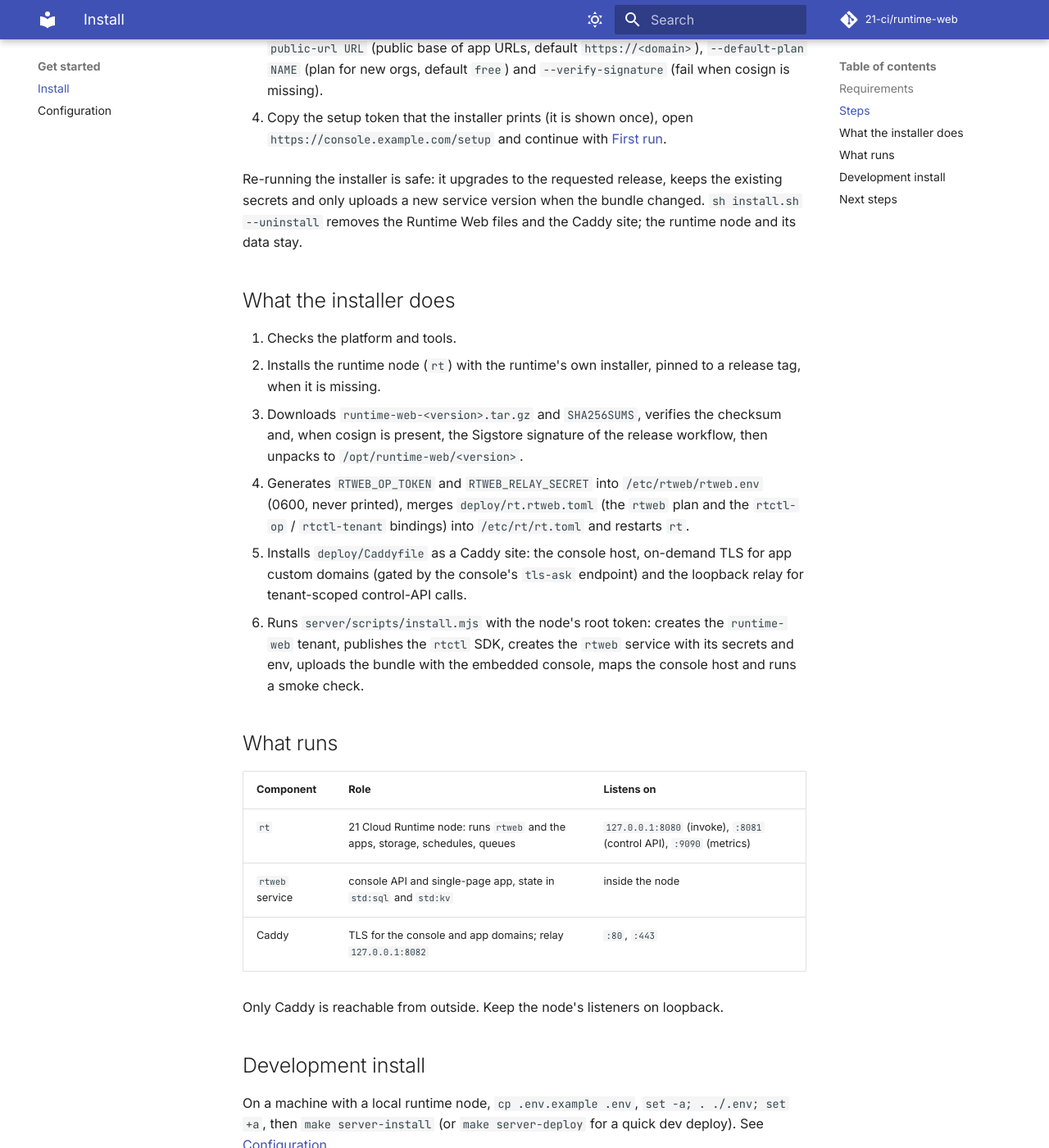
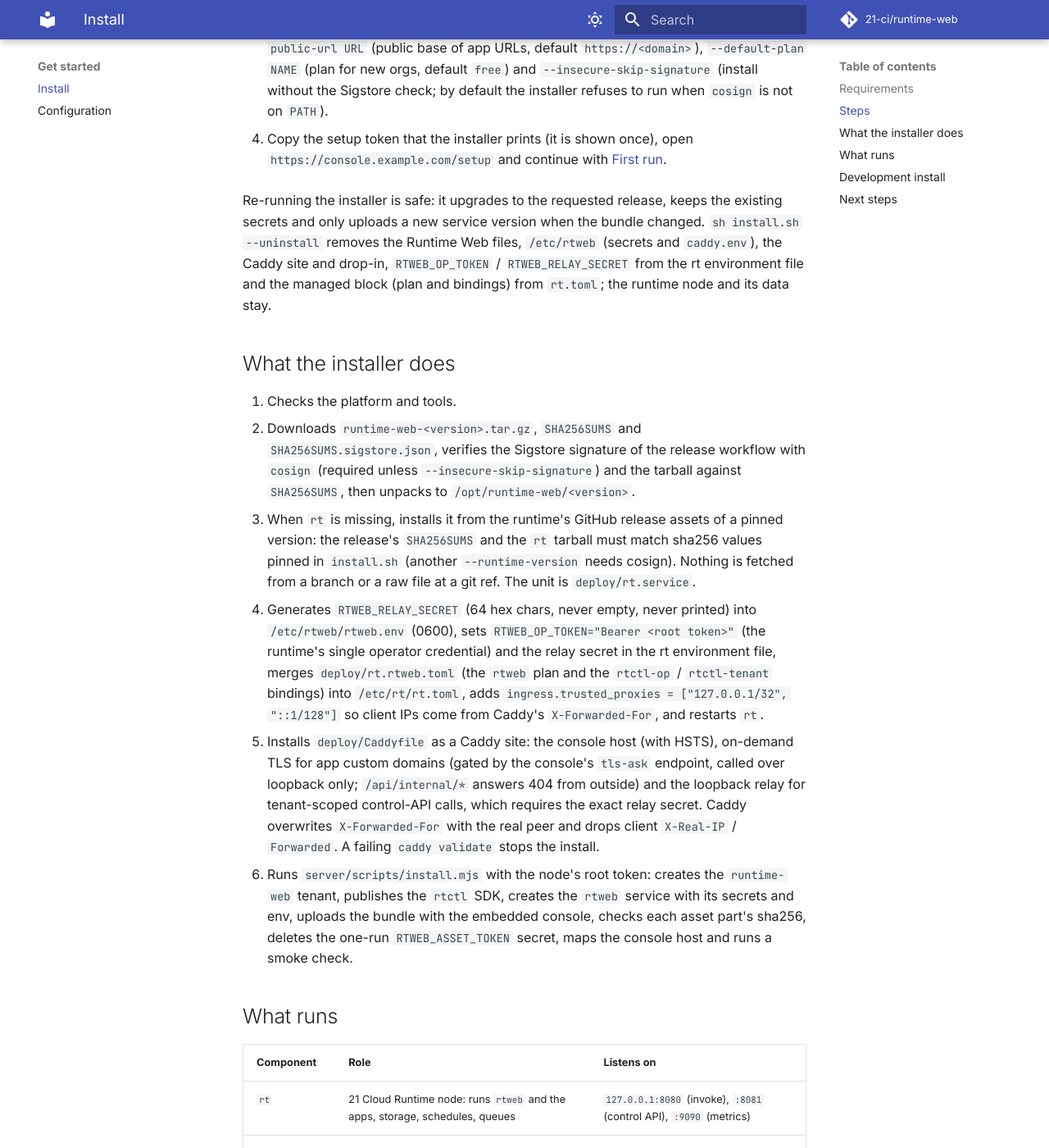
Before and after one commit to 21-ci/runtime-web, an MkDocs documentation site: the page built from docs/getting-started/install.md, in a window 1280 px wide and 1400 px high, scrolled down 971 px. Shown: the whole window at 82% size. Built offline with MkDocs 1.6.1 and Material for MkDocs 9.7.7, drawn with Linux system fonts in a browser that asks for light colours; comment, search, counter and statistics services are not loaded.

Commit message:
fix(security): finish installer, deploy and CI hardening; document it
Completes 4706df7: runtime installed from pinned v0.1.1 release assets (SHA256SUMS
and rt tarball sha256 pinned, verified against the live release and its cosign
bundle), cosign required unless --insecure-skip-signature, trusted_proxies for
Caddy, exact non-empty relay secret, HSTS, /api/internal/* blocked outside,
per-part asset sha256 and asset-token deletion, full uninstall, dev-dep audit.
Docs updated to match.

Co-Authored-By: Claude Opus 5.5 <noreply@anthropic.com>

```diff
--- a/docs/getting-started/install.md
+++ b/docs/getting-started/install.md
@@ -35,29 +35,40 @@ and the [security model](../security-model.md).
 
     Options: `--version X.Y.Z` (default: the latest release), `--runtime-version X.Y.Z`, `--public-url URL`
     (public base of app URLs, default `https://<domain>`), `--default-plan NAME` (plan for new orgs, default `free`)
-    and `--verify-signature` (fail when cosign is missing).
+    and `--insecure-skip-signature` (install without the Sigstore check; by default the installer refuses to run
+    when `cosign` is not on `PATH`).
 
 4. Copy the setup token that the installer prints (it is shown once), open `https://console.example.com/setup` and
    continue with [First run](../admin-guide.md#first-run).
 
 Re-running the installer is safe: it upgrades to the requested release, keeps the existing secrets and only uploads
-a new service version when the bundle changed. `sh install.sh --uninstall` removes the Runtime Web files and the
-Caddy site; the runtime node and its data stay.
+a new service version when the bundle changed. `sh install.sh --uninstall` removes the Runtime Web files, `/etc/rtweb`
+(secrets and `caddy.env`), the Caddy site and drop-in, `RTWEB_OP_TOKEN` / `RTWEB_RELAY_SECRET` from the rt
+environment file and the managed block (plan and bindings) from `rt.toml`; the runtime node and its data stay.
 
 ## What the installer does
 
 1. Checks the platform and tools.
-2. Installs the runtime node (`rt`) with the runtime's own installer, pinned to a release tag, when it is missing.
-3. Downloads `runtime-web-<version>.tar.gz` and `SHA256SUMS`, verifies the checksum and, when cosign is present, the
-   Sigstore signature of the release workflow, then unpacks to `/opt/runtime-web/<version>`.
-4. Generates `RTWEB_OP_TOKEN` and `RTWEB_RELAY_SECRET` into `/etc/rtweb/rtweb.env` (0600, never printed), merges
-   `deploy/rt.rtweb.toml` (the `rtweb` plan and the `rtctl-op` / `rtctl-tenant` bindings) into `/etc/rt/rt.toml`
-   and restarts `rt`.
-5. Installs `deploy/Caddyfile` as a Caddy site: the console host, on-demand TLS for app custom domains (gated by
-   the console's `tls-ask` endpoint) and the loopback relay for tenant-scoped control-API calls.
+2. Downloads `runtime-web-<version>.tar.gz`, `SHA256SUMS` and `SHA256SUMS.sigstore.json`, verifies the Sigstore
+   signature of the release workflow with `cosign` (required unless `--insecure-skip-signature`) and the tarball
+   against `SHA256SUMS`, then unpacks to `/opt/runtime-web/<version>`.
+3. When `rt` is missing, installs it from the runtime's GitHub release assets of a pinned version: the release's
+   `SHA256SUMS` and the `rt` tarball must match sha256 values pinned in `install.sh` (another `--runtime-version`
+   needs cosign). Nothing is fetched from a branch or a raw file at a git ref. The unit is `deploy/rt.service`.
+4. Generates `RTWEB_RELAY_SECRET` (64 hex chars, never empty, never printed) into `/etc/rtweb/rtweb.env` (0600),
+   sets `RTWEB_OP_TOKEN="Bearer <root token>"` (the runtime's single operator credential) and the relay secret in the
+   rt environment file, merges `deploy/rt.rtweb.toml` (the `rtweb` plan and the `rtctl-op` / `rtctl-tenant`
+   bindings) into `/etc/rt/rt.toml`, adds `ingress.trusted_proxies = ["127.0.0.1/32", "::1/128"]` so client IPs come
+   from Caddy's `X-Forwarded-For`, and restarts `rt`.
+5. Installs `deploy/Caddyfile` as a Caddy site: the console host (with HSTS), on-demand TLS for app custom domains
+   (gated by the console's `tls-ask` endpoint, called over loopback only; `/api/internal/*` answers 404 from
+   outside) and the loopback relay for tenant-scoped control-API calls, which requires the exact relay secret. Caddy
+   overwrites `X-Forwarded-For` with the real peer and drops client `X-Real-IP` / `Forwarded`. A failing
+   `caddy validate` stops the install.
 6. Runs `server/scripts/install.mjs` with the node's root token: creates the `runtime-web` tenant, publishes the
    `rtctl` SDK, creates the `rtweb` service with its secrets and env, uploads the bundle with the embedded console,
-   maps the console host and runs a smoke check.
+   checks each asset part's sha256, deletes the one-run `RTWEB_ASSET_TOKEN`
+   secret, maps the console host and runs a smoke check.
 
 ## What runs
 
```
Also changed, not shown: docs/contributing/architecture.md (+1 -1 lines), docs/contributing/ci-cd.md (+5 -4 lines).
